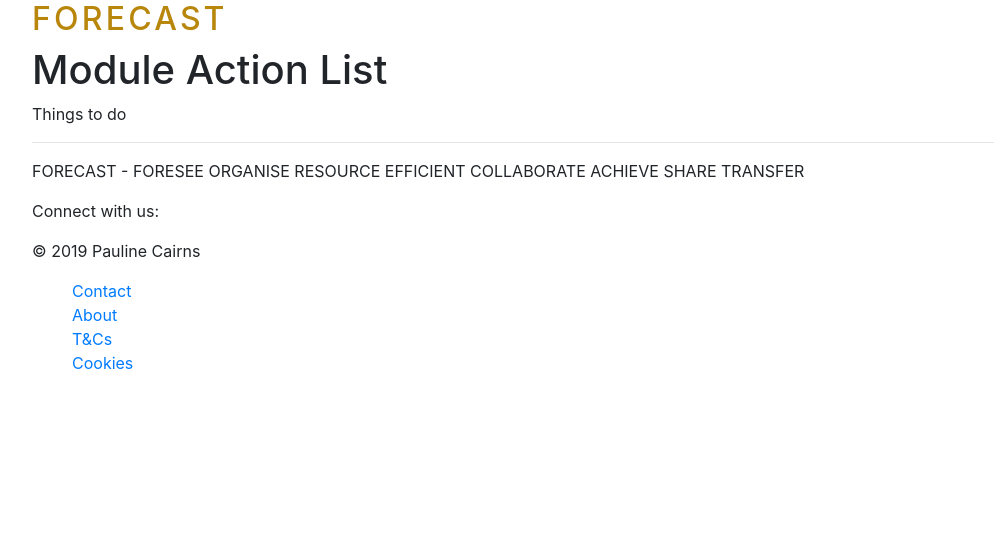
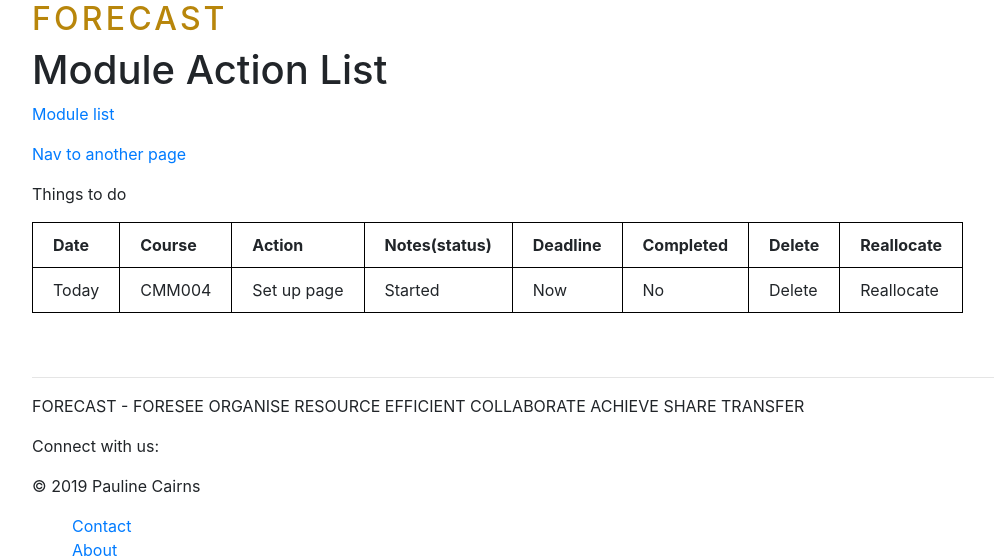
Before and after one commit to pcairns-rgu/resourcing, a PHP site: page /module.php in a window 1280 px wide. Shown: the top 559 px of the page, without its empty margins (53-1047 px from the left). Run offline with PHP 8.4, Linux system fonts and the light colour scheme; some libraries are stand-ins or nearby versions.

Commit message:
Put placeholders for items onto full_list,  overview_list and module pages

```diff
--- /dev/null
+++ b/assets/css/table.css
@@ -0,0 +1,13 @@
+td, th {
+    text-align: left;
+}
+
+td {
+    padding: 10px 20px 10px 20px;
+    border: 1px solid black;
+}
+
+th {
+    padding: 10px 20px 10px 20px;
+    border: 1px solid black;
+}
--- a/full_list.php
+++ b/full_list.php
@@ -18,6 +18,7 @@
           href="https://maxcdn.bootstrapcdn.com/bootstrap/4.0.0/css/bootstrap.min.css">
     <title>My Action List</title>
     <link rel="stylesheet" href="assets/css/style.css">
+    <link rel="stylesheet" href="assets/css/table.css">
 
 </head>
 <!--- Main body --->
@@ -26,7 +27,8 @@
     <header>
         <a href="index.php"><h2 class="logo">FORECAST</h2></a>
         <h1>My Action List</h1>
-
+        <p id=""><a href="">Module list</a></p>
+        <p id=""><a href="">Nav to another page</a></p>
     </header>
     <main>
         <p>Actions required</p>
--- a/module.php
+++ b/module.php
@@ -18,6 +18,7 @@
           href="https://maxcdn.bootstrapcdn.com/bootstrap/4.0.0/css/bootstrap.min.css">
     <title>Module Action List</title>
     <link rel="stylesheet" href="assets/css/style.css">
+    <link rel="stylesheet" href="assets/css/table.css">
 
 </head>
 <!--- Main body --->
@@ -26,12 +27,39 @@
     <header>
         <a href="index.php"><h2 class="logo">FORECAST</h2></a>
         <h1>Module Action List</h1>
+        <p id=""><a href="">Module list</a></p>
+        <p id=""><a href="">Nav to another page</a></p>
 
     </header>
     <main>
         <p>Things to do </p>
 
+        <table class="module">
 
+            <tr>
+                <th>Date</th>
+                <th>Course</th>
+                <th>Action</th>
+                <th>Notes(status)</th>
+                <th>Deadline</th>
+                <th>Completed</th>
+                <th>Delete</th>
+                <th>Reallocate</th>
+            </tr>
+            <tr>
+                <td>Today</td>
+                <td>CMM004</td>
+                <td>Set up page</td>
+                <td>Started</td>
+                <td>Now</td>
+                <td>No</td>
+                <td>Delete</td>
+                <td>Reallocate</td>
+
+            </tr>
+
+        </table>
+        <br><br>
     </main>
     <hr />
     <footer>
```
Also changed, not shown: overview_list.php (+4 -3 lines).
